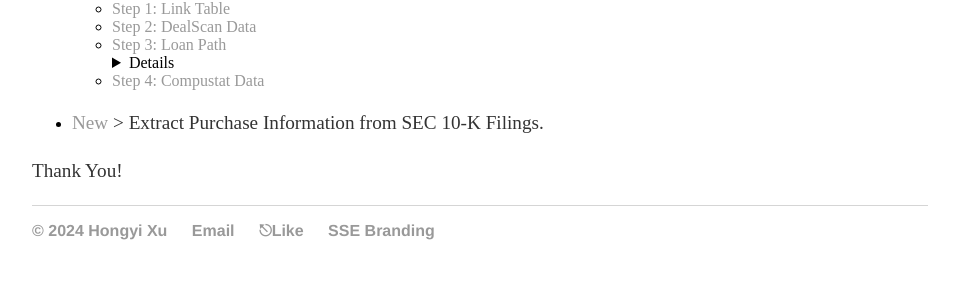
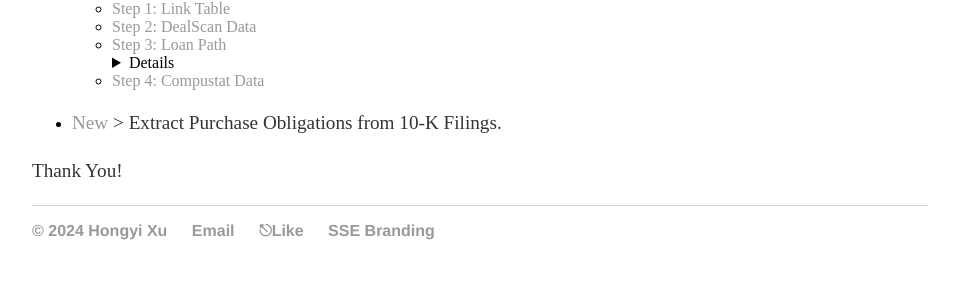
Before and after one commit to hongyileoxu/hongyileoxu.github.io, a Jekyll site: the page built from projects/index.md, in a window 1280 px wide. Shown: the part 1345-1642 px from the top of the page, without its empty margins (160-1119 px from the left). Built offline with Jekyll 4.4.1, drawn with Linux system fonts in a browser that asks for light colours.

Commit message:
Update index.md

```diff
--- a/projects/index.md
+++ b/projects/index.md
@@ -68,6 +68,6 @@ Projects in Progress:
     -  [Step 3: Loan Path](https://hongyileoxu.github.io/research/project-2024/DealScan2024/DealScan_Loan_Path2.html) <details>Clean the WRDS LPC DealScan Data and convert to a firm-deal-time level panel data, with links to be connected to Compustat.</details>
     -  [Step 4: Compustat Data](https://hongyileoxu.github.io/research/project-2024/DealScan2024/DealScan_Loan_Compustat.html)
 
--    [New](https://hongyileoxu.github.io/research/Purchase_contract_10Ks/project.html) > Extract Purchase Information from SEC 10-K Filings.
+-    [New](https://hongyileoxu.github.io/research/Purchase_contract_10Ks/project.html) > Extract Purchase Obligations from 10-K Filings.
 
 Thank You!
```
